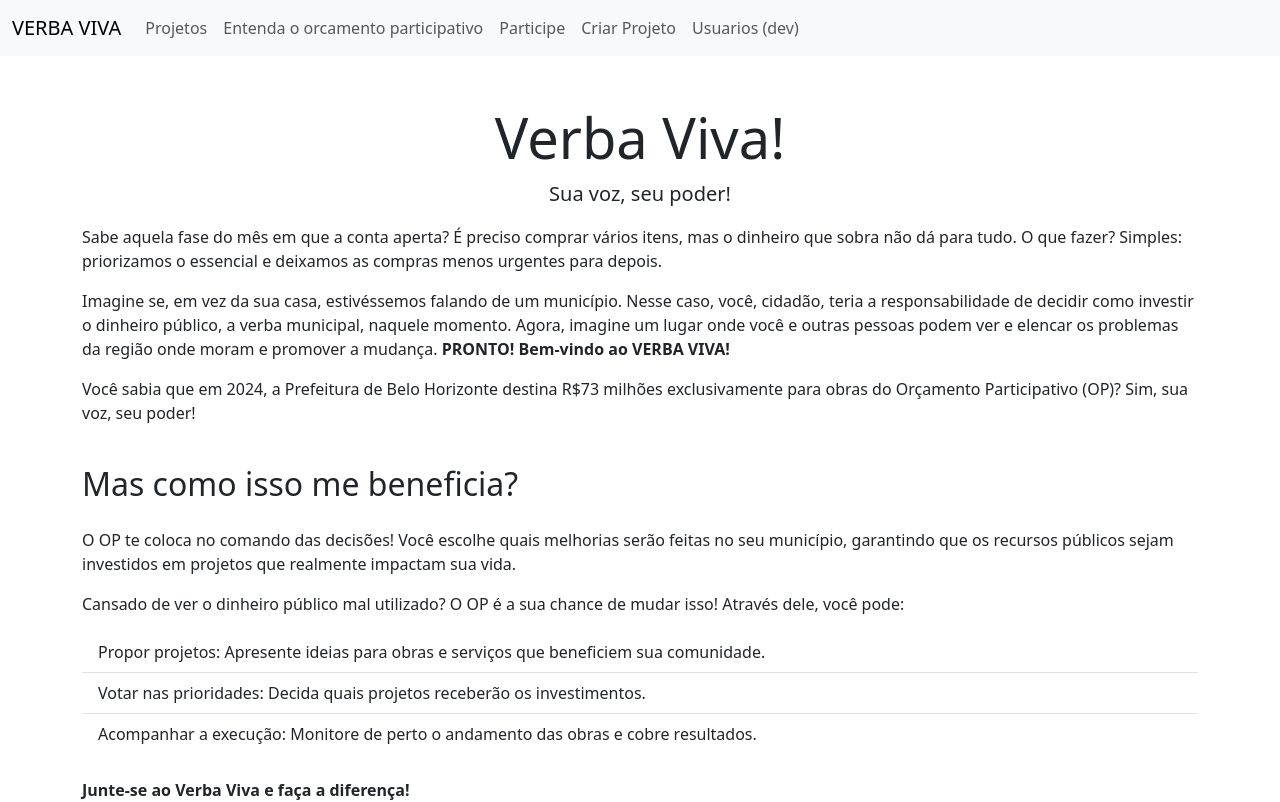
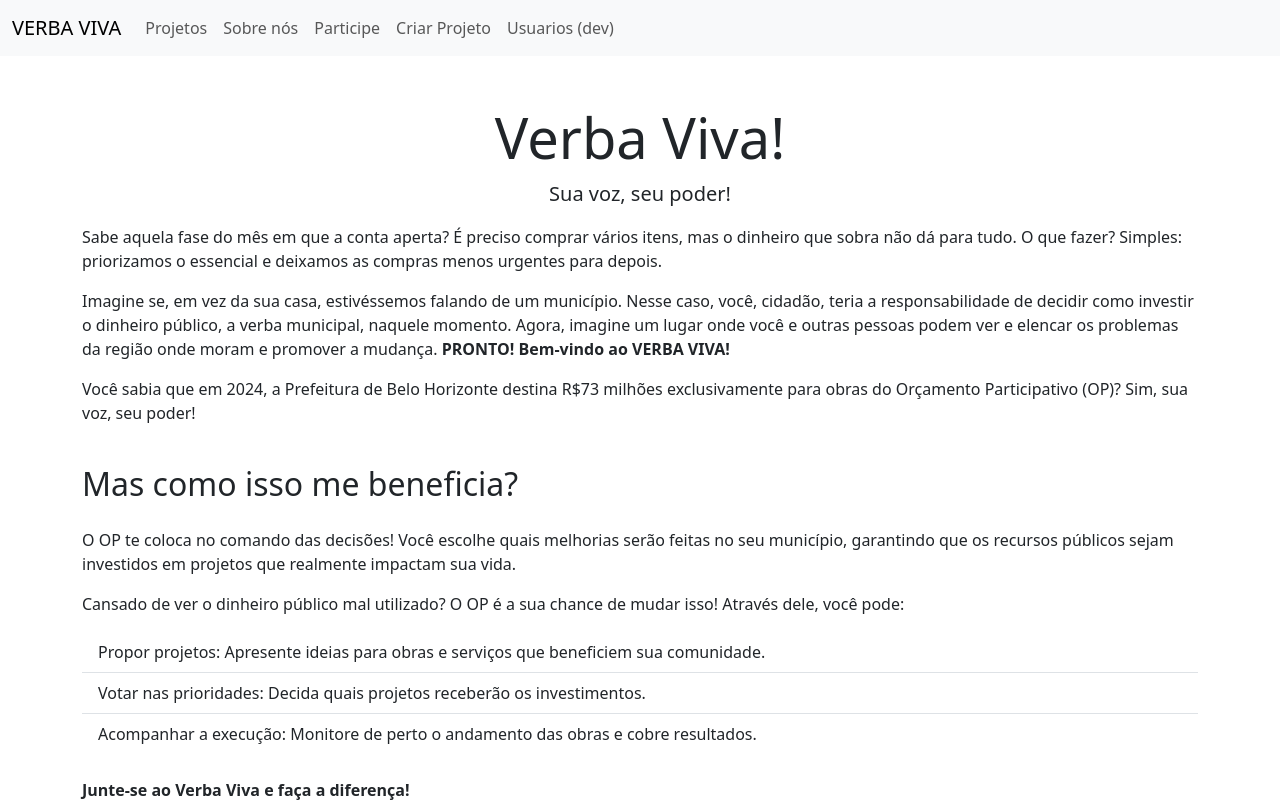
Before and after one commit to matheus-fraga/verbaviva-client, a Vue app: page /pb in a window 1280 px wide. Shown: the top 802 px of the page. Built offline with nearby package versions, Linux system fonts and the light colour scheme.

Commit message:
Fix href in "sobre nós" button
Change "entenda o orçamento participativo" in toolbar to "sobre nós"

```diff
--- a/src/components/Navbar.vue
+++ b/src/components/Navbar.vue
@@ -13,7 +13,7 @@
                   <a class="nav-link" href="/projects">Projetos</a>
                   </li>
                   <li class="nav-item">
-                  <a class="nav-link" href="/pb">Entenda o orcamento participativo</a>
+                  <a class="nav-link" href="/pb">Sobre nós</a>
                   </li>
                   <li class="nav-item">
                   <a class="nav-link" href="/userRegister">Participe</a>
--- a/src/views/HomeView.vue
+++ b/src/views/HomeView.vue
@@ -95,7 +95,7 @@
           <h1>Faça a diferença</h1>
         </n-divider>
         <p>Compreenda qual é o nosso propósito, como operamos e de que maneira você é uma parte essencial desta iniciativa. O poder de decisão e a capacidade de influenciar mudanças significativas estão em suas mãos! Participe ativamente e faça a diferença conosco!</p>
-        <n-button block type="primary" color="rgb(172, 55, 55)" tag="a" href="/userRegister">Sobre nós
+        <n-button block type="primary" color="rgb(172, 55, 55)" tag="a" href="/pb">Sobre nós
           <n-icon size="20">
             <arrow-forward-round />
           </n-icon>
```
